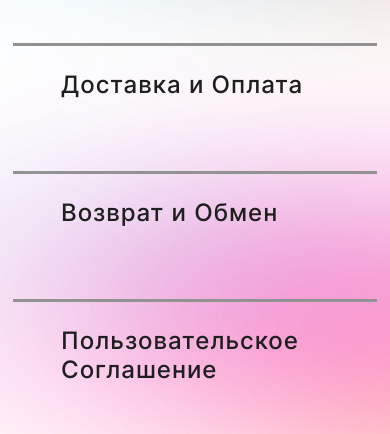
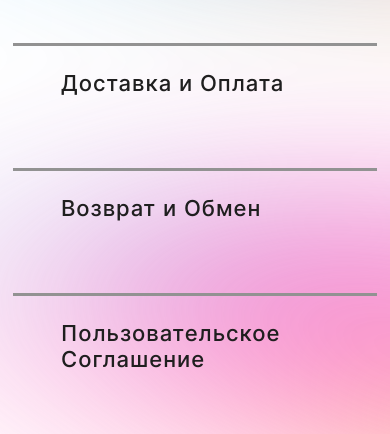
Before and after one commit to QQQOleksiy/flovers, a React (Create React App) app: page /home in a window 390 px wide. Shown: the part 805-1239 px from the top of the page. Built offline with nearby package versions, Linux system fonts and the light colour scheme; no server answers.

Commit message:
Розмір тексту зменшено

```diff
--- a/src/components/Footer/footer.module.css
+++ b/src/components/Footer/footer.module.css
@@ -102,7 +102,8 @@
     font-size: 16px;
     font-weight: 510;
     text-decoration: underline;
-    word-wrap: break-word
+    word-wrap: break-word;
+    cursor: pointer;
 }
 
 .text_popusk {
--- a/src/components/HomePopup/HomePopup.module.css
+++ b/src/components/HomePopup/HomePopup.module.css
@@ -10,7 +10,7 @@
     margin-top: 35px;
     margin-bottom: 142px;
     color: #1F1F1F;
-    font-size: 64px;
+    font-size: 54px;
     font-weight: 510;
     letter-spacing: 2.56px;
     word-wrap: break-word;
@@ -23,7 +23,7 @@
     }
     .home_product_big_text {
         margin-left: 61px;
-        font-size: 48px;
+        font-size: 42px;
         margin-bottom: 72px;
     }
 }
@@ -31,7 +31,7 @@
     .home_product_big_text {
         margin-top: 24px;
         color: #1F1F1F;
-        font-size: 24px;
+        font-size: 22px;
         font-weight: 510;
         letter-spacing: 0.96px;
         word-wrap: break-word
```
